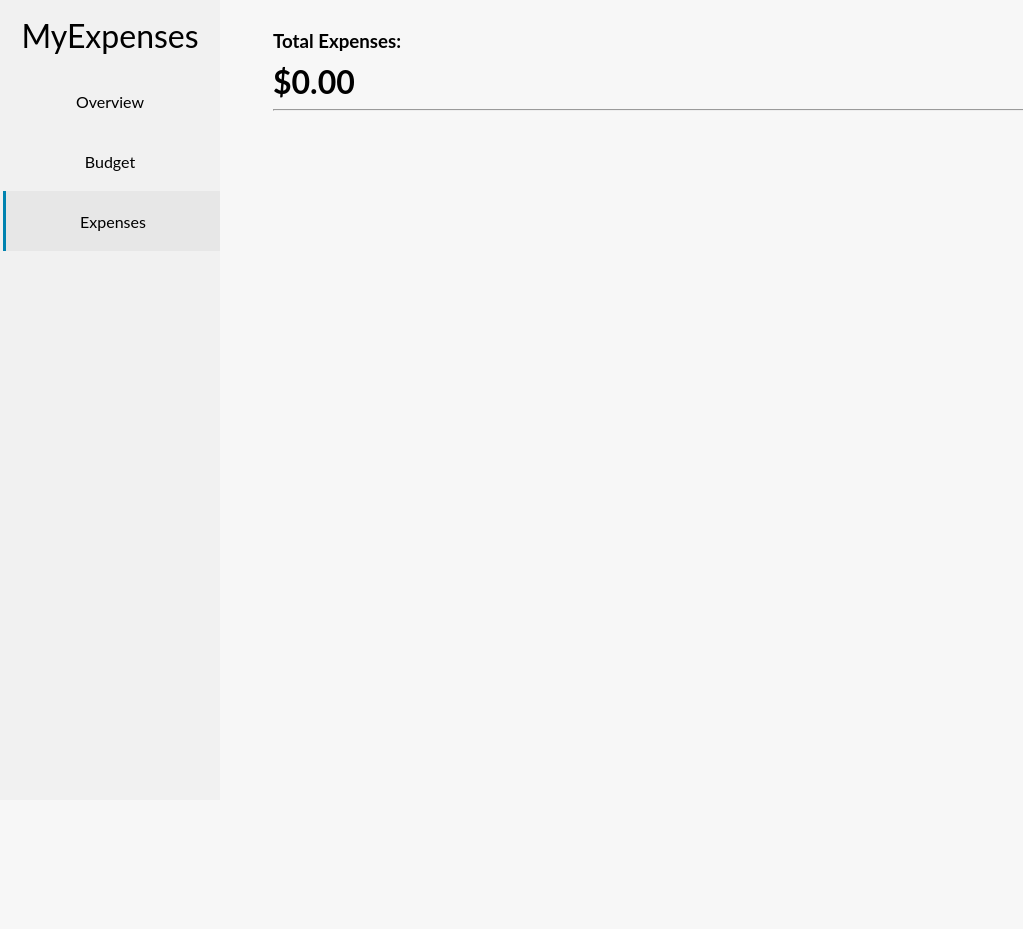
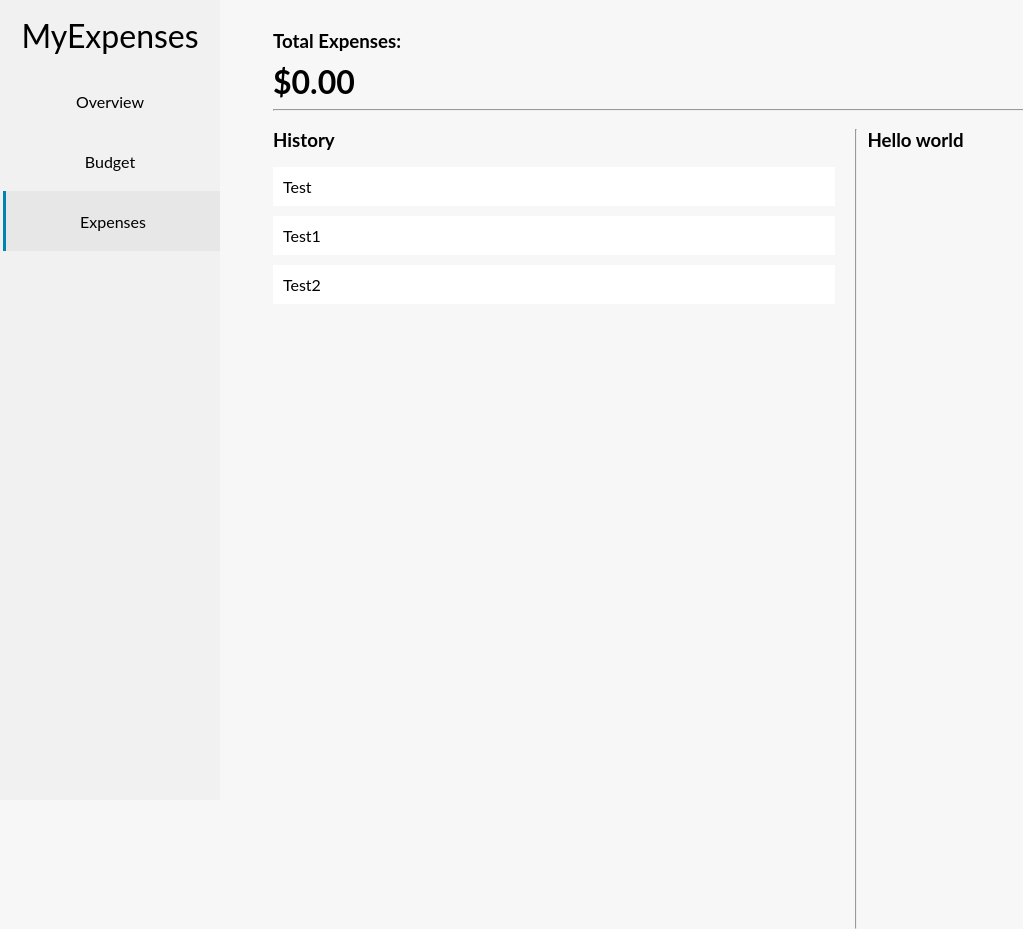
Before and after one commit to jackyliu0101/budget-app-react, a React (Create React App) app: page /expenses in a window 1280 px wide. Shown: the whole page, without its empty margins (0-1023 px from the left). Before the commit the page ends 830 px from the top, so only its background shows below. Built offline with nearby package versions, Linux system fonts and the light colour scheme.

Commit message:
started expenses page

```diff
--- /dev/null
+++ b/src/pages/expenses/Expenses.css
@@ -0,0 +1,25 @@
+.expenses-content {
+  display: flex;
+  height: 100vh;
+  margin-top: 10px ;
+}
+
+.expenses-content h3 {
+  margin: 0;
+}
+
+.expenses-container {
+  width: 60%;
+}
+
+.expenses-list {
+  list-style-type: none;
+  padding: 0;
+  margin-right: 10px;
+}
+
+.expenses-list li {
+  background-color: #fff;
+  padding: 10px;
+  margin: 10px 0;
+}
--- a/src/pages/expenses/Expenses.js
+++ b/src/pages/expenses/Expenses.js
@@ -1,3 +1,5 @@
+import './Expenses.css'
+
 export const Expenses = () => {
   return (
     <>
@@ -6,6 +8,20 @@ export const Expenses = () => {
         <h1>$0.00</h1>
         <hr/>
       </div>
+      <div className="expenses-content">
+        <div className="expenses-container">
+          <h3>History</h3>
+          <ul className="expenses-list">
+            <li>Test</li>
+            <li>Test1</li>
+            <li>Test2</li>
+          </ul>
+        </div>
+        <hr style={{margin: "0 10px"}} />
+        <div>
+          <h3>Hello world</h3>
+        </div>
+      </div>
     </>
   )
 }
```
